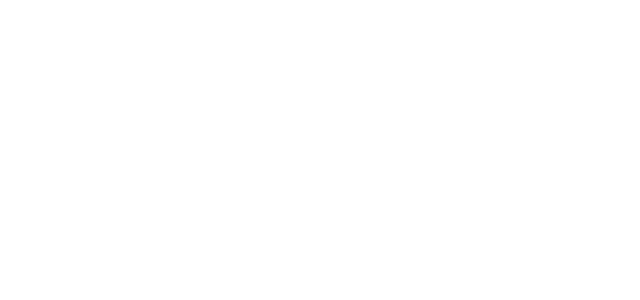
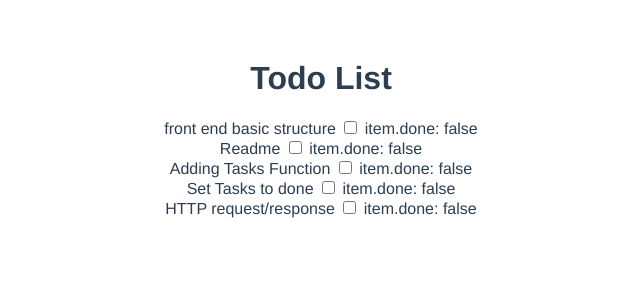
Before and after one commit to 0x3fc/todo-list, a Vue app: page / in a window 1280 px wide. Shown: the top 300 px of the page, without its empty margins (319-959 px from the left). Built offline with nearby package versions, Linux system fonts and the light colour scheme.

Commit message:
TDLS-1: TodoList + Checkbox

```diff
--- a/src/components/Layout.vue
+++ b/src/components/Layout.vue
@@ -1,10 +1,16 @@
 <template>
-
+    <div>
+        <TodoItems />
+    </div>
 </template>
 
 <script>
+import TodoItems from './TodoItems/TodoItems';
+
 export default {
-
+    components: {
+        TodoItems,
+    }
 }
 </script>
 
--- /dev/null
+++ b/src/components/TodoItems/TodoItems.vue
@@ -0,0 +1,22 @@
+<template>
+    <div>
+        <h1>Todo List</h1>
+        <div v-for="(item, index) in todo" :key="index">
+            {{ item.task }} <input type="checkbox" v-model="item.done"/> <span>item.done: </span> {{ item.done }}
+        </div>
+    </div>
+</template>
+
+<script>
+import { mapGetters } from 'vuex';
+
+export default {
+    computed: mapGetters({
+        todo: "getTodo",
+    })
+}
+</script>
+
+<style>
+
+</style>
```
